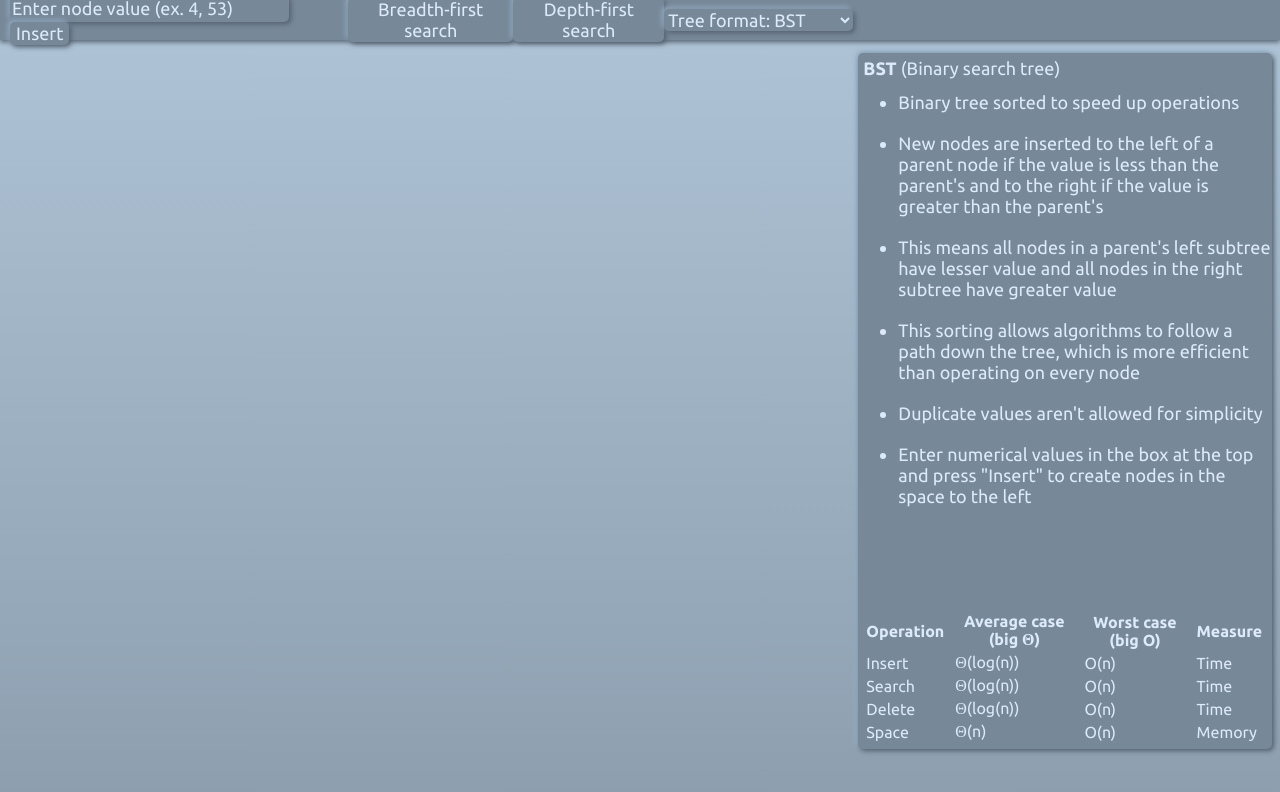
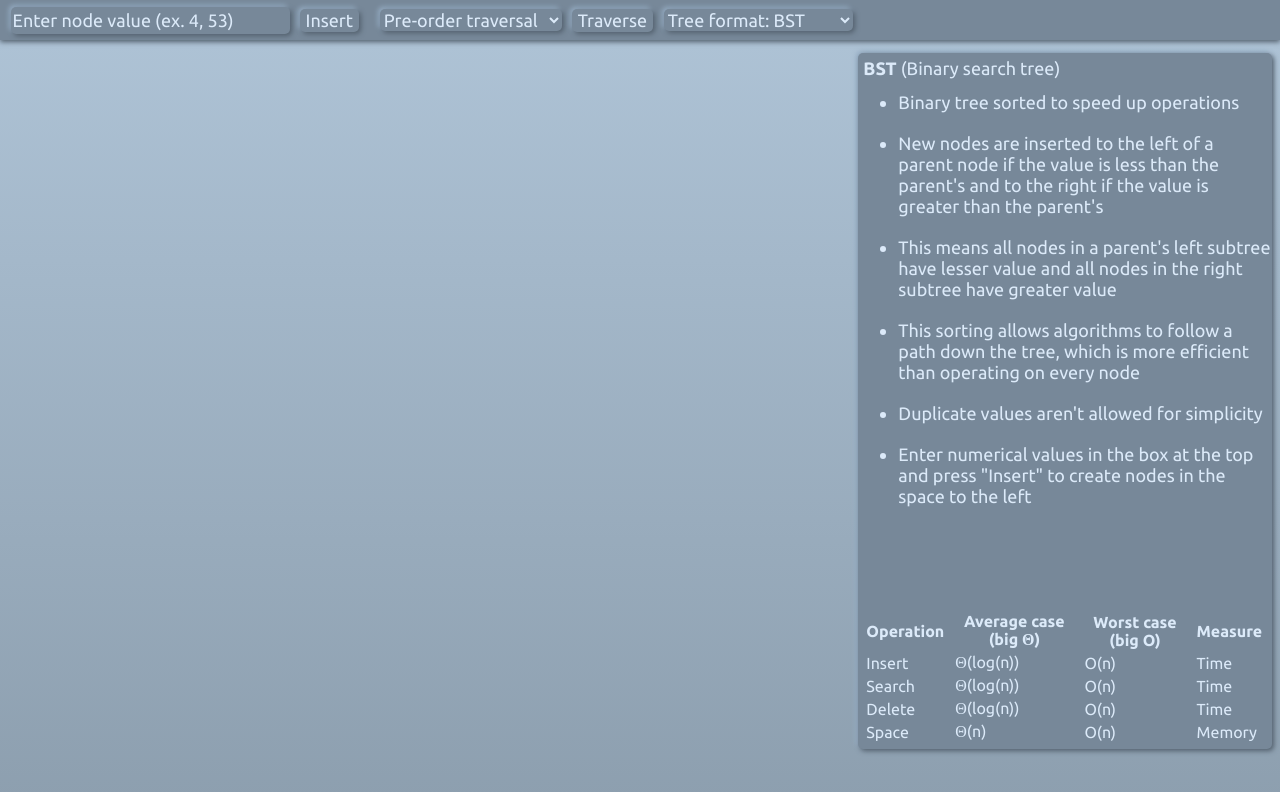
Before and after one commit to damians13/tree-visualizer, a React (Create React App) app: page / in a window 1280 px wide. Shown: the top 792 px of the page. Built offline with nearby package versions, Linux system fonts and the light colour scheme.

Commit message:
Add tree traversal select and button

```diff
--- a/src/App.css
+++ b/src/App.css
@@ -91,6 +91,8 @@ a:hover {
 	text-decoration: underline;
 }
 
+#traverse,
+#traverse > *,
 #input,
 #input > * {
 	margin-left: 5px;
--- a/src/TopBar.jsx
+++ b/src/TopBar.jsx
@@ -3,9 +3,28 @@ import * as Utils from "./TreeUtils"
 
 const TopBar = props => {
 	const [inputText, setInputText] = useState("")
+	const [traverseMode, setTraverseMode] = useState("")
+
+	// TODO
+	const preOrderTraversal = () => {}
+	//TODO
+	const inOrderTraversal = () => {}
+	//TODO
+	const postOrderTraversal = () => {}
+
+	const handleTraverseModeChange = e => {
+		setTraverseMode(e.target.value)
+	}
 
 	const handleViewModeChange = e => {
 		props.setViewMode(e.target.value)
+	}
+
+	const handleTraverseClick = e => {
+		if (traverseMode === "pre-order") preOrderTraversal()
+		else if (traverseMode === "in-order") inOrderTraversal()
+		else if (traverseMode === "post-order") postOrderTraversal()
+		else console.error("Invalid traverseMode: " + traverseMode)
 	}
 
 	const handleInputChange = e => {
@@ -162,8 +181,21 @@ const TopBar = props => {
 					Insert
 				</button>
 			</div>
-			<button className="topRow">Breadth-first search</button>
-			<button className="topRow">Depth-first search</button>
+			<div id="traverse">
+				<select
+					name="traverseMode"
+					value={traverseMode}
+					onChange={handleTraverseModeChange}
+					className="topRow"
+				>
+					<option value="pre-order">Pre-order traversal</option>
+					<option value="in-order">In-order traversal</option>
+					<option value="post-order">Post-order traversal</option>
+				</select>
+				<button className="topRow" onClick={handleTraverseClick}>
+					Traverse
+				</button>
+			</div>
 			<select
 				name="treeMode"
 				value={props.viewMode}
```
